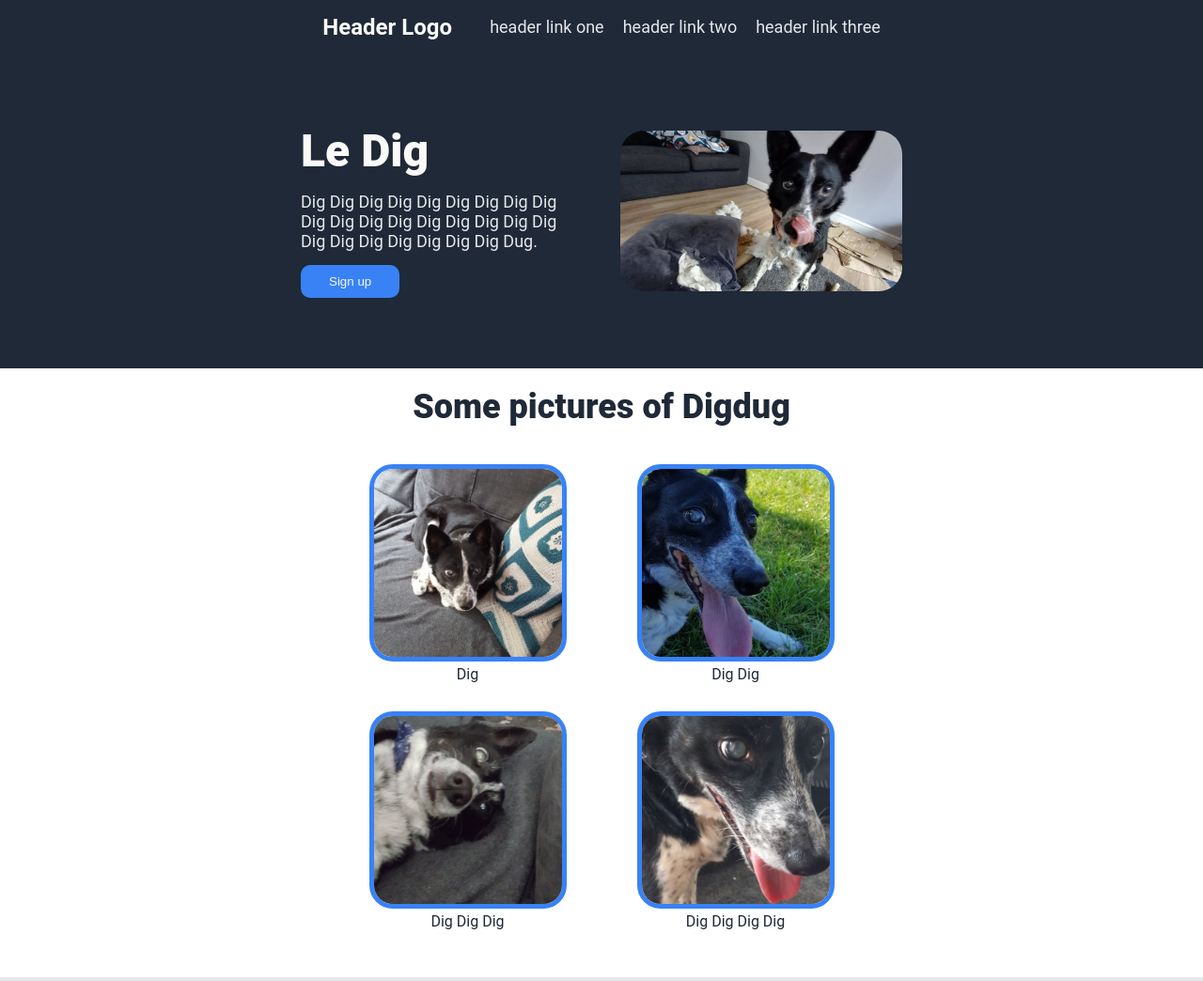
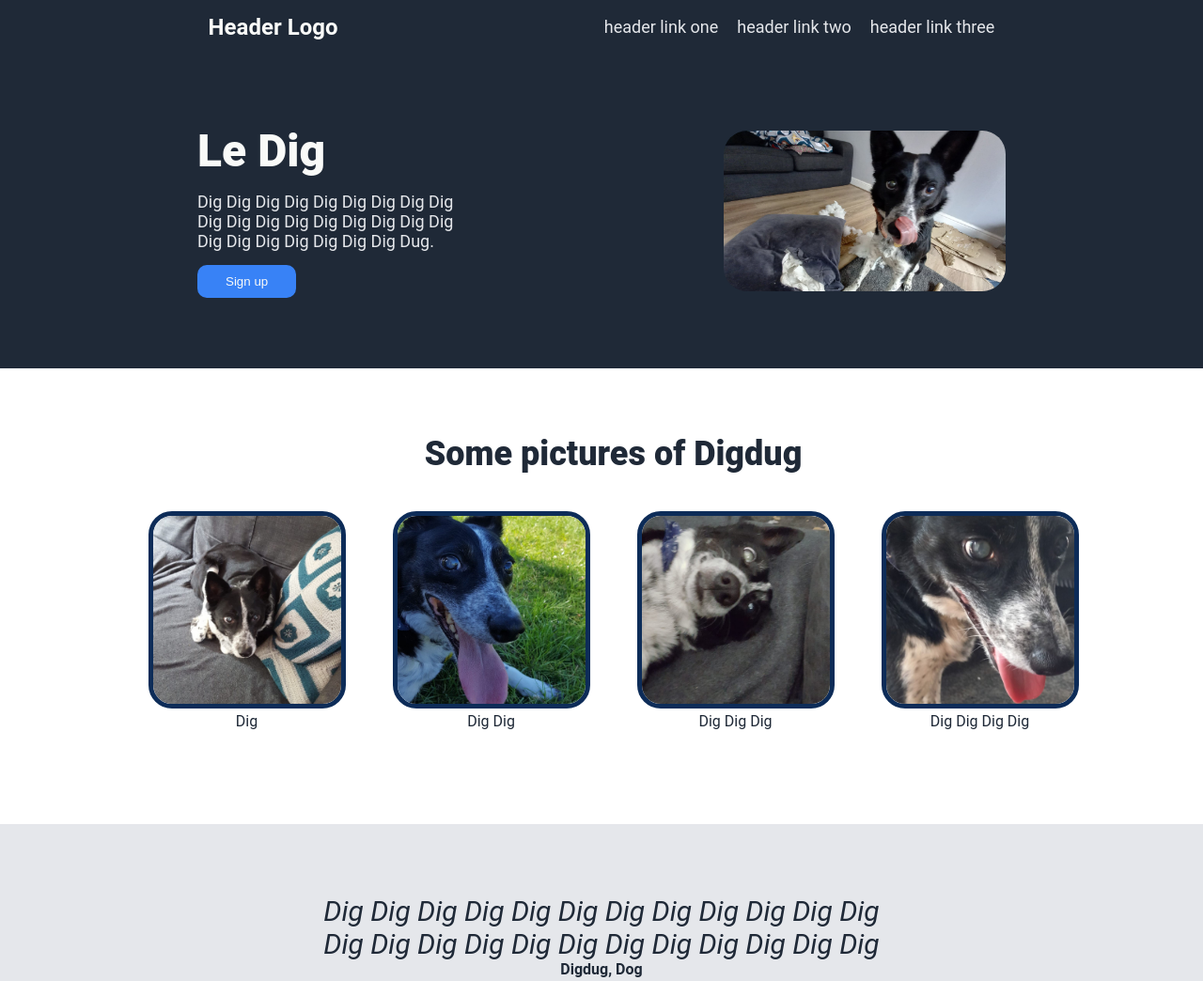
Before and after one commit to lmfrench/odin-landing-page, a plain HTML site: page index.html in a window 1280 px wide. Shown: the top 1044 px of the page at 94% size. Drawn offline with Linux system fonts and the light colour scheme.

Commit message:
Update style.css

```diff
--- a/style.css
+++ b/style.css
@@ -27,7 +27,8 @@ button{
 
 .header{
     align-items: center;
-    justify-content: center;
+    justify-content: space-around;
+    padding: 0px 100px;
 }
 
 .headerleft{
@@ -43,8 +44,8 @@ button{
 }
 
 .top{
-    padding: 75px 0;
-    justify-content: center;
+    padding: 75px 100px;
+    justify-content: space-around;
     align-items: center;
     gap: 40px;
 }
@@ -72,7 +73,7 @@ button{
     justify-content: center;
     align-items: center;
     gap: 20px;
-    padding-bottom: 50px
+    padding: 50px 75px 100px 100px
 }
 
 .middletitle, .middletext{
@@ -89,14 +90,12 @@ button{
 .grid{
     display: flex;
     flex-flow: row wrap;
-    column-gap: 75px;
-    row-gap: 30px;
-    justify-content: center;
-    width: 640px;
-    }
+    gap: 50px;
+    justify-content: space-around;
+}
 
 .box{
-    border: 5px #3882F6 solid;
+    border: 5px #0d2c58 solid;
     width: 200px;
     height: 200px;
 }
@@ -131,7 +130,7 @@ button{
     margin: 50px 100px;
     border-radius: 15px;
     gap: 10px;
-    padding: 20px 50px;
+    padding: 20px 30px;
     align-self: center;
 }
 
```
